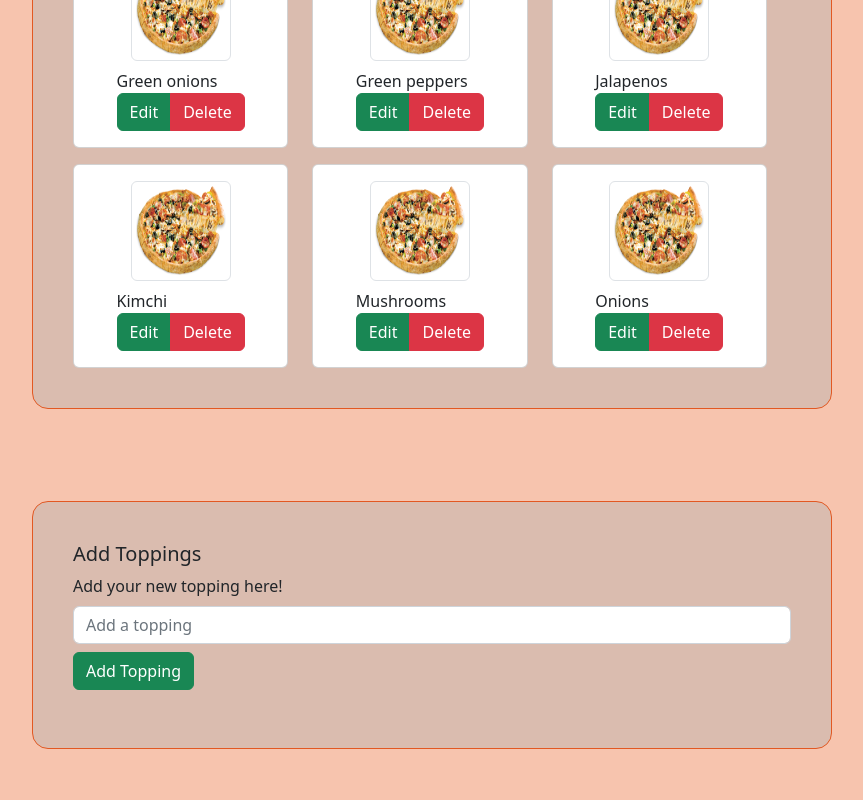
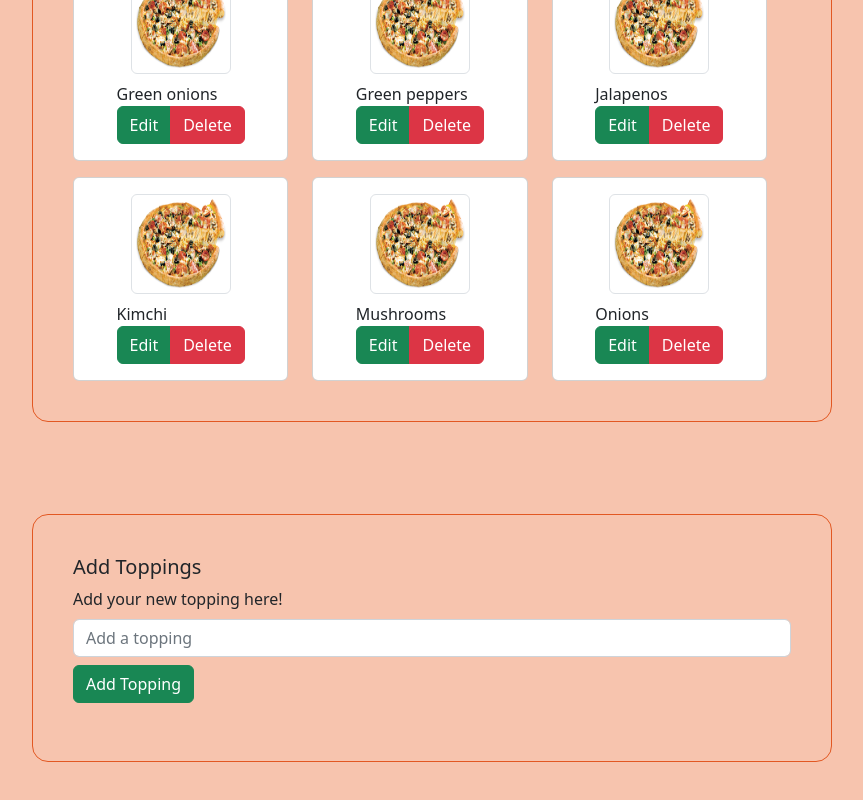
Before and after one commit to ghigbie/pizza-app, a Next.js app: page /toppings/edit-toppings in a window 1280 px wide. Shown: the part 928-1728 px from the top of the page, without its empty margins (208-1071 px from the left). Built offline with nearby package versions, Linux system fonts and the light colour scheme.

Commit message:
Edit global styles

```diff
--- a/src/components/ButtonWrapper.module copy.scss
+++ b/src/components/ButtonWrapper.module copy.scss
@@ -2,5 +2,5 @@
   display: flex;
   justify-content: center;
   align-items: center;
-  margin-top: 1rem;
+  margin-top: $common-margin;
 }
--- a/src/components/ButtonWrapper.module.scss
+++ b/src/components/ButtonWrapper.module.scss
@@ -2,5 +2,5 @@
   display: flex;
   justify-content: center;
   align-items: center;
-  margin-top: 1rem;
+  margin-top: $common-margin;
 }
--- a/src/components/Footer.module.scss
+++ b/src/components/Footer.module.scss
@@ -1,6 +1,8 @@
+@import '@/styles/globals';
+
 .footer {
   position: fixed;
   bottom: 0;
   width: 100%;
-  background-color: #e25822;
+  background-color: $primary-color;
 }
--- a/src/components/Header.module.scss
+++ b/src/components/Header.module.scss
@@ -1,3 +1,5 @@
+@import '@/styles/globals';
+
 .customContainer {
-  background-color: #e25822;
+  background-color: $primary-color;
 }
--- a/src/components/NavbarComponent.module.scss
+++ b/src/components/NavbarComponent.module.scss
@@ -1,3 +1,5 @@
+@import '@/styles/globals';
+
 .brandContainer {
   display: flex;
   flex-direction: row;
@@ -7,7 +9,7 @@
 }
 
 .customContainer {
-  background-color: #e25822;
+  background-color: $primary-color;
   position: fixed;
   top: 0;
   left: 0;
--- a/src/components/PageTitle.module.scss
+++ b/src/components/PageTitle.module.scss
@@ -1,7 +1,9 @@
+@import '@/styles/globals';
+
 .container {
   display: flex;
   flex-direction: row;
   align-items: center;
   justify-content: center;
-  margin-bottom: 1.2rem;
+  margin-bottom: $heavy-margin;
 }
--- a/src/components/pizza/EditPizzaCard.module.scss
+++ b/src/components/pizza/EditPizzaCard.module.scss
@@ -1,8 +1,10 @@
+@import '@/styles/globals';
+
 .cardWrapper {
-  margin-top: 2rem;
-  margin-bottom: 2rem;
-  background-color: #f7c4ae;
-  border-color: #e25822;
+  margin-top: $heavy-margin;
+  margin-bottom: $heavy-margin;
+  background-color: $secondary-color;
+  border-color: $primary-color;
   border-radius: 1em;
   min-width: 700px;
 }
@@ -28,7 +30,7 @@
 }
 
 .cardTitle {
-  color: #e25822;
+  color: $primary-color;
   margin-right: 12px;
 }
 
@@ -37,8 +39,3 @@
   flex-direction: row;
   justify-content: space-between;
 }
-
-.buttonStyles {
-  background-color: #e25822;
-  border-color: #e25822;
-}
--- a/src/components/pizza/ViewPizzaCard.module.scss
+++ b/src/components/pizza/ViewPizzaCard.module.scss
@@ -1,8 +1,10 @@
+@import '@/styles/globals';
+
 .cardWrapper {
-  margin-top: 2rem;
-  margin-bottom: 2rem;
-  background-color: #dabcaf;
-  border-color: #e25822;
+  margin-top: $heavy-margin;
+  margin-bottom: $heavy-margin;
+  background-color: $secondary-color;
+  border-color: $primary-color;
   border-radius: 1em;
   min-width: 700px;
 }
@@ -28,7 +30,7 @@
 }
 
 .cardTitle {
-  color: #e25822;
+  color: $primary-color;
   margin-right: 12px;
 }
 
@@ -37,8 +39,3 @@
   flex-direction: row;
   justify-content: space-between;
 }
-
-.buttonStyles {
-  background-color: #e25822;
-  border-color: #e25822;
-}
--- a/src/components/toppings/AddToppingsCard.module.scss
+++ b/src/components/toppings/AddToppingsCard.module.scss
@@ -1,8 +1,10 @@
+@import '@/styles/globals';
+
 .cardWrapper {
-  margin-top: 2rem;
-  margin-bottom: 2rem;
-  background-color: #dabcaf;
-  border-color: #e25822;
+  margin-top: $heavy-margin;
+  margin-bottom: $heavy-margin;
+  background-color: $secondary-color;
+  border-color: $primary-color;
   border-radius: 1em;
   min-width: 800px;
 }
--- a/src/components/toppings/ViewToppingsCard.module.scss
+++ b/src/components/toppings/ViewToppingsCard.module.scss
@@ -1,27 +1,29 @@
+@import '@/styles/globals';
+
 .cardWrapper {
-  margin-top: 2rem;
-  margin-bottom: 2rem;
-  background-color: #dabcaf;
-  border-color: #e25822;
+  margin-top: $heavy-margin;
+  margin-bottom: $heavy-margin;
+  background-color: $secondary-color;
+  border-color: $primary-color;
   border-radius: 1em;
   min-width: 800px;
 }
 
 .cardTitle {
-  color: #e25822;
+  color: $primary-color;
   text-align: center;
-  margin-bottom: 2rem;
+  margin-bottom: $heavy-margin;
 }
 
 .toppingsContainer {
   width: 100%;
-  margin-top: 1rem;
+  margin-top: $common-margin;
 }
 
 .editToppingsWrapper {
   width: 200px;
   max-width: 240px;
-  margin-top: 1rem;
+  margin-top: $common-margin;
 }
 
 .noToppings {
--- /dev/null
+++ b/src/styles/_globals.scss
@@ -0,0 +1,5 @@
+$primary-color: #e25822;
+$secondary-color: #f7c4ae;
+$common-margin: 1rem;
+$heavy-margin: 2rem;
+$common-font: 12px;
```
Also changed, not shown: src/components/toppings/ToppingItemCard.module.scss (+4 -4 lines).
